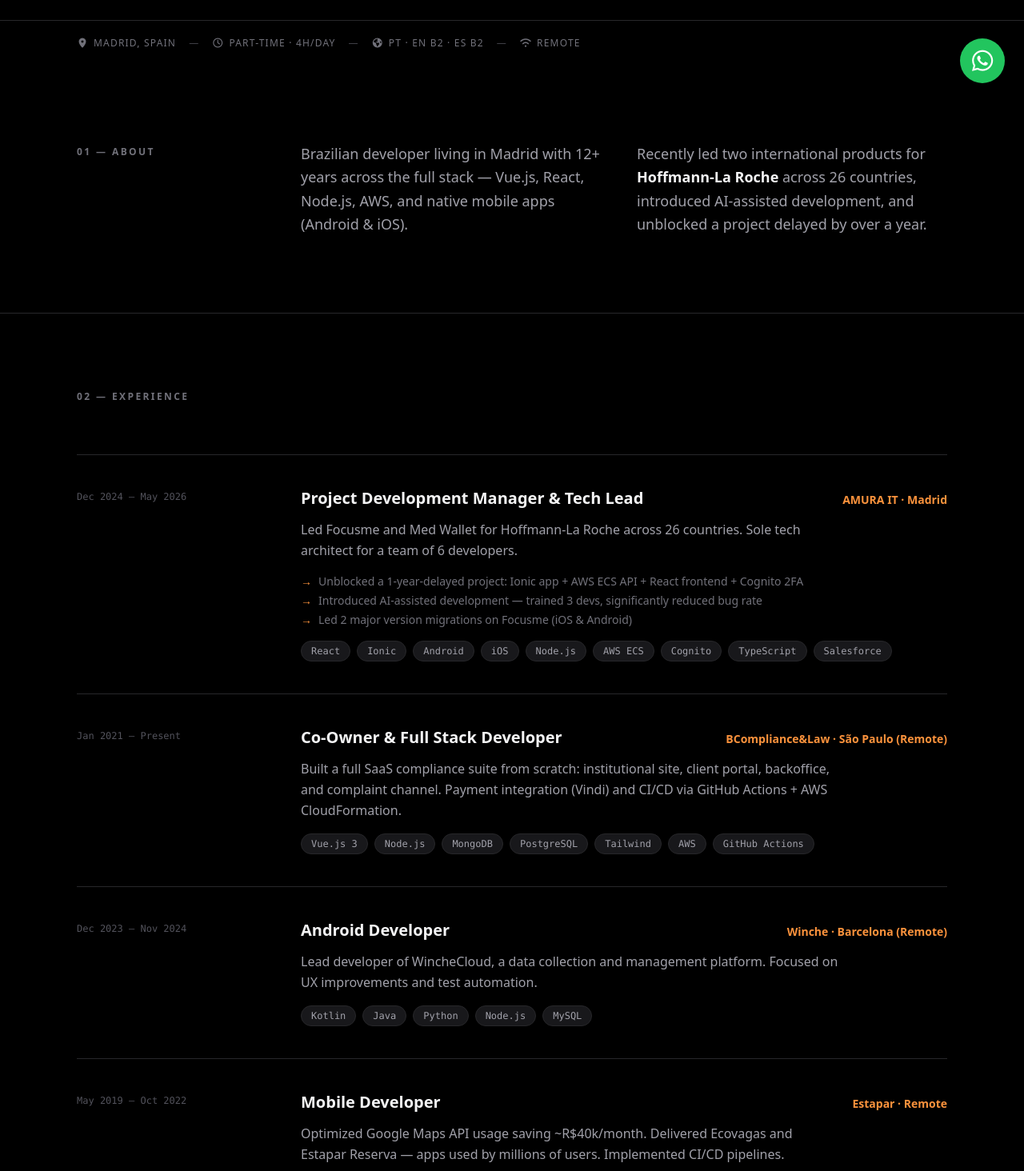
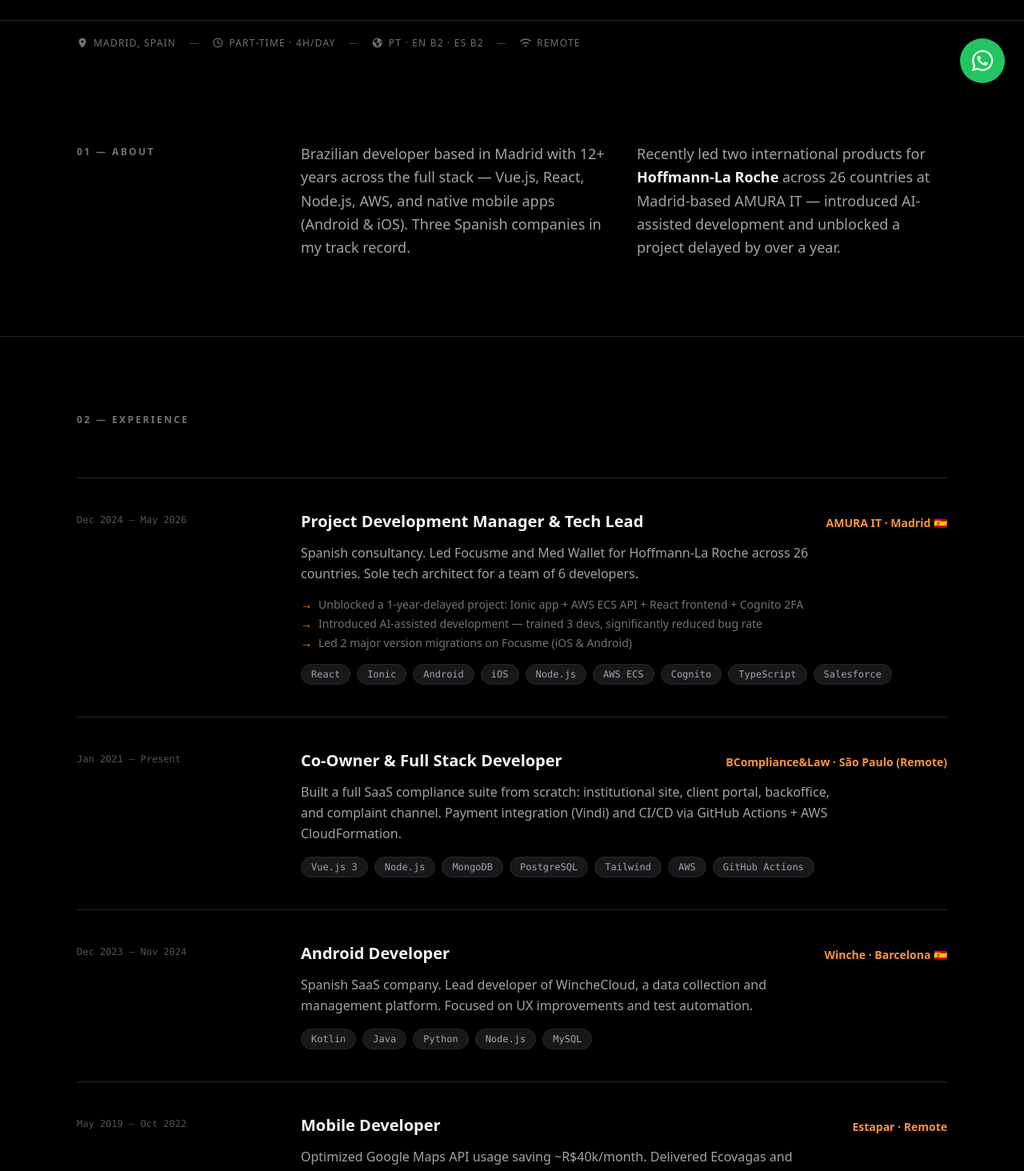
Before and after one commit to cabelotaina/cabelotaina.github.io, a Vue app: page / in a window 1280 px wide. Shown: the part 672-2136 px from the top of the page at 80% size. Built offline with nearby package versions, Linux system fonts and the light colour scheme.

Commit message:
content: highlight 3 Spanish companies in About and experience labels

```diff
--- a/src/App.vue
+++ b/src/App.vue
@@ -102,10 +102,10 @@
         </div>
         <div class="md:col-span-9 grid md:grid-cols-2 gap-8 text-zinc-400 text-lg leading-relaxed">
           <p>
-            Brazilian developer living in Madrid with 12+ years across the full stack — Vue.js, React, Node.js, AWS, and native mobile apps (Android & iOS).
+            Brazilian developer based in Madrid with 12+ years across the full stack — Vue.js, React, Node.js, AWS, and native mobile apps (Android &amp; iOS). Three Spanish companies in my track record.
           </p>
           <p>
-            Recently led two international products for <strong class="text-zinc-100 font-semibold">Hoffmann-La Roche</strong> across 26 countries, introduced AI-assisted development, and unblocked a project delayed by over a year.
+            Recently led two international products for <strong class="text-zinc-100 font-semibold">Hoffmann-La Roche</strong> across 26 countries at Madrid-based AMURA IT — introduced AI-assisted development and unblocked a project delayed by over a year.
           </p>
         </div>
       </div>
@@ -305,8 +305,8 @@ export default {
         {
           period: "Dec 2024 – May 2026",
           title: "Project Development Manager & Tech Lead",
-          company: "AMURA IT · Madrid",
-          description: "Led Focusme and Med Wallet for Hoffmann-La Roche across 26 countries. Sole tech architect for a team of 6 developers.",
+          company: "AMURA IT · Madrid 🇪🇸",
+          description: "Spanish consultancy. Led Focusme and Med Wallet for Hoffmann-La Roche across 26 countries. Sole tech architect for a team of 6 developers.",
           bullets: [
             "Unblocked a 1-year-delayed project: Ionic app + AWS ECS API + React frontend + Cognito 2FA",
             "Introduced AI-assisted development — trained 3 devs, significantly reduced bug rate",
@@ -325,8 +325,8 @@ export default {
         {
           period: "Dec 2023 – Nov 2024",
           title: "Android Developer",
-          company: "Winche · Barcelona (Remote)",
-          description: "Lead developer of WincheCloud, a data collection and management platform. Focused on UX improvements and test automation.",
+          company: "Winche · Barcelona 🇪🇸",
+          description: "Spanish SaaS company. Lead developer of WincheCloud, a data collection and management platform. Focused on UX improvements and test automation.",
           bullets: null,
           tech: ["Kotlin", "Java", "Python", "Node.js", "MySQL"],
         },
```
